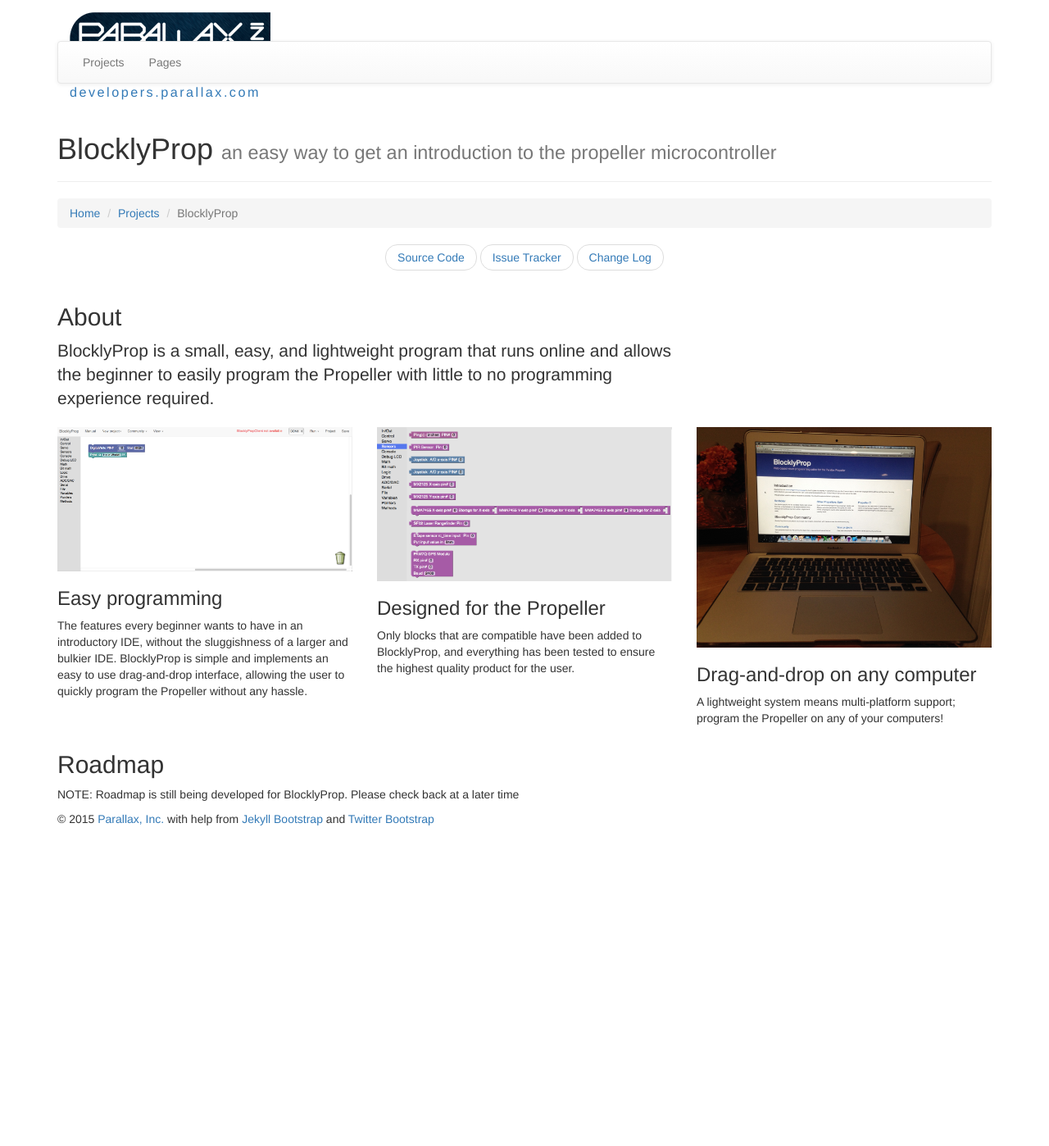
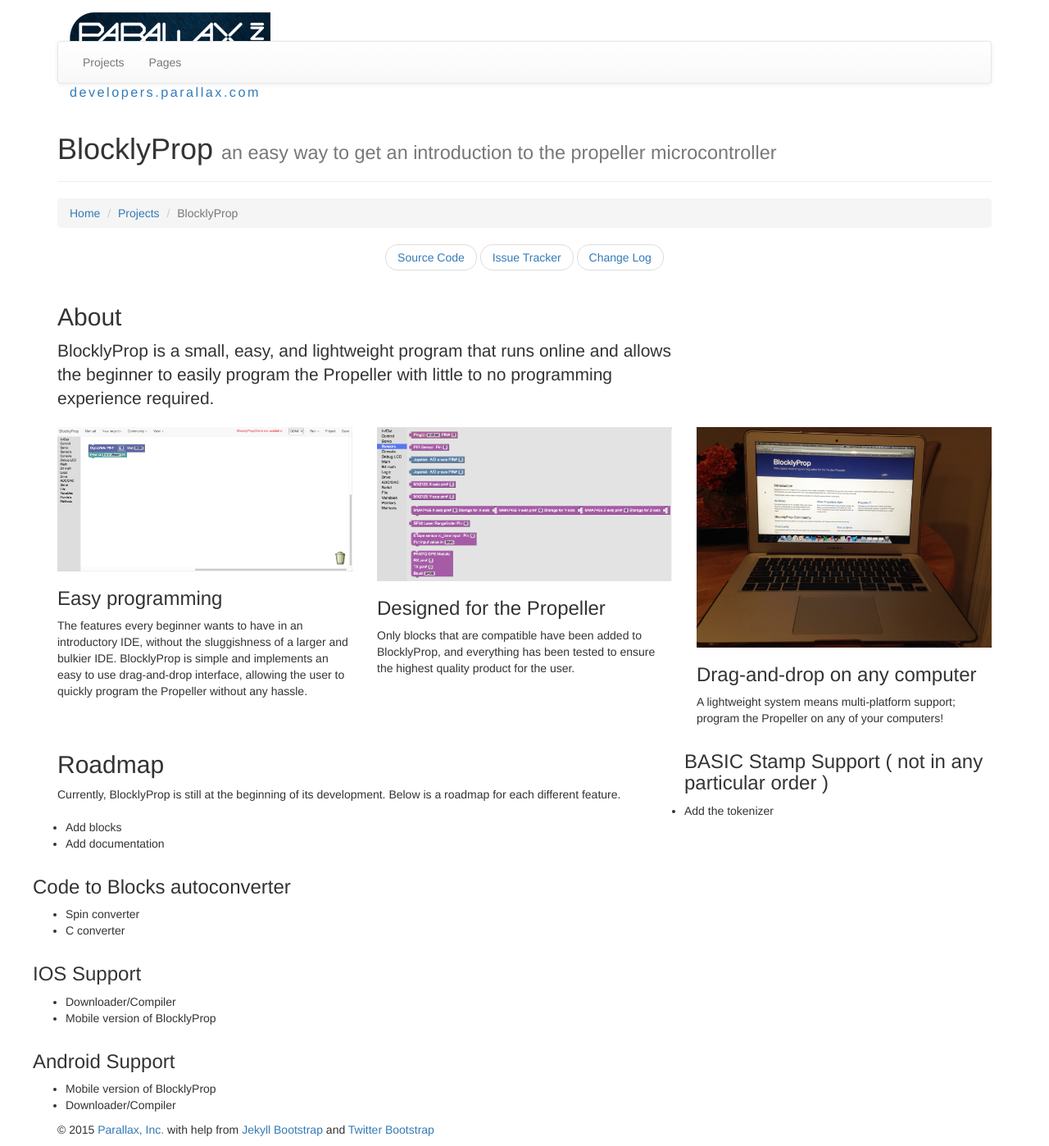
Before and after one commit to parallaxinc/parallaxinc.github.io, a Jekyll site: the page built from projects/blocklyprop/index.md, in a window 1280 px wide. Shown: the whole page at 82% size. Built offline with Jekyll 4.4.1, drawn with Linux system fonts in a browser that asks for light colours; nearby versions of some CDN libraries; library files that are not in the unit come from our copies; before the commit the page ends 1019 px from its top, so only the background shows below that.

Commit message:
Update BlocklyProp & ChromeIDE project pages
- Added links for ChromeIDE’s project page
- Added BlocklyProp roadmap

```diff
--- a/projects/blocklyprop/index.md
+++ b/projects/blocklyprop/index.md
@@ -48,6 +48,35 @@
 <div class="row">
     <div class="portfolio-item col-sm-8 col-md-8">
         <h2>Roadmap</h2>
-        <p>NOTE: Roadmap is still being developed for BlocklyProp. Please check back at a later time</p>
+        <p>Currently, BlocklyProp is still at the beginning of its development. Below is a roadmap for each different feature.</p>
+    </div>
+    <div class="row">
+        <h3>BASIC Stamp Support ( not in any particular order )</h3>
+        <ul>
+            <li>Add the tokenizer</li>
+            <li>Add blocks</li>
+            <li>Add documentation</li>
+        </ul>
+    </div>
+    <div class="row">
+        <h3>Code to Blocks autoconverter</h3>
+        <ul>
+            <li>Spin converter</li>
+            <li>C converter</li>
+        </ul>
+    </div>
+    <div class="row">
+        <h3>IOS Support</h3>
+        <ul>
+            <li>Downloader/Compiler</li>
+            <li>Mobile version of BlocklyProp</li>
+        </ul>
+    </div>
+    <div class="row">
+        <h3>Android Support</h3>
+        <ul>
+            <li>Mobile version of BlocklyProp</li>
+            <li>Downloader/Compiler</li>
+        </ul>
     </div>
 </div>
```
Also changed, not shown: projects/ChromeIDE/index.md (+5 -0 lines).
